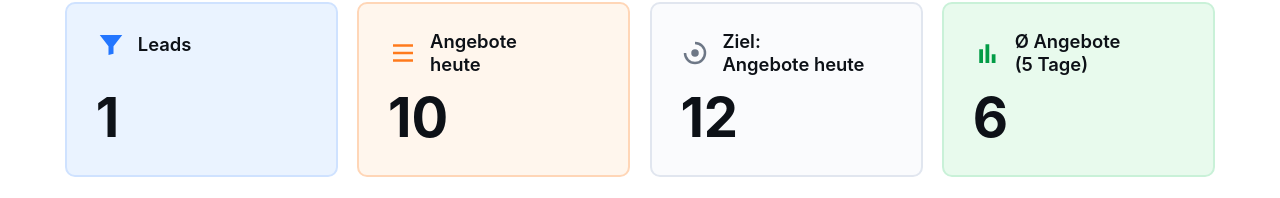
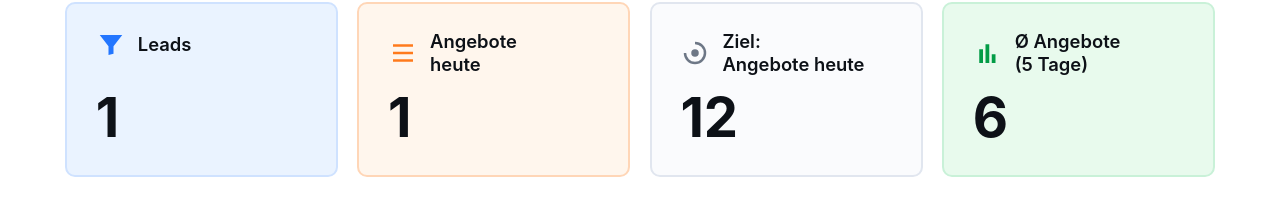
Before and after one commit to it-emc2/dashboard, a plain HTML site: page index.html in a window 1280 px wide. Shown: the part 112-310 px from the top of the page. Drawn offline with nearby package versions, Linux system fonts and the light colour scheme.

Commit message:
Update index.html

```diff
--- a/index.html
+++ b/index.html
@@ -136,7 +136,7 @@ body{
 		</div>
 		<div class="card orange">
 			<div class="title"><span class="icon list"></span>Angebote<br>heute</div>
-			<div class="number" id="offers-today">10</div>
+			<div class="number" id="offers-today">1</div>
 		</div>
 		<div class="card grey">
 			<div class="title"><span class="icon target"></span>Ziel:<br>Angebote&nbsp;heute</div>
```
